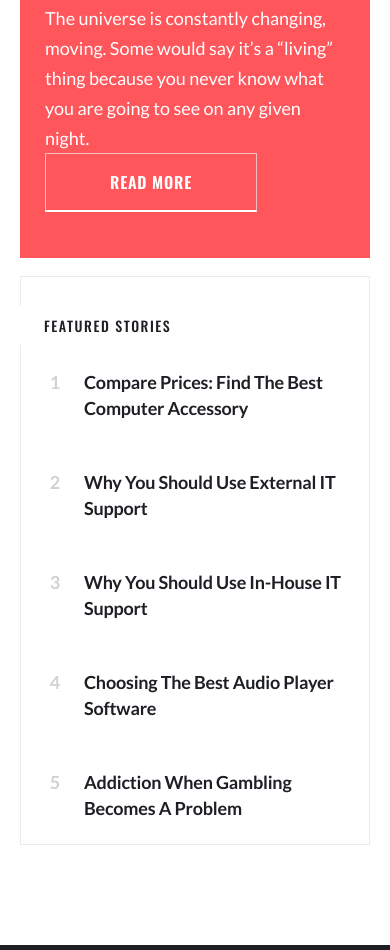
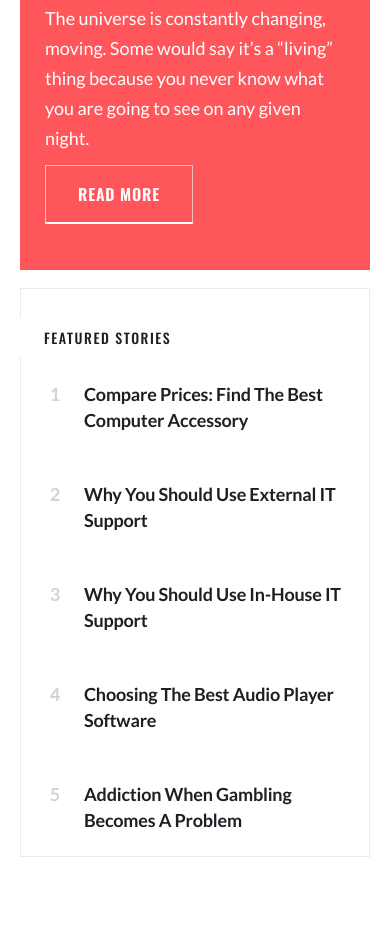
Before and after one commit to pds0309/pds0309-preonboarding, a plain HTML site: page index.html in a window 390 px wide. Shown: the part 2339-3289 px from the top of the page. Drawn offline with nearby package versions, Linux system fonts and the light colour scheme.

Commit message:
feat: readmore button responsive

```diff
--- a/main.css
+++ b/main.css
@@ -146,13 +146,20 @@
 }
 
 .card-pop-article button {
-  padding: 16px 64px !important;
+  padding: 16px 64px;
   border: 1px solid var(--color-white-70);
   border-bottom: 2px solid var(--color-white);
   font-size: 16px;
   font-weight: 600;
   letter-spacing: 0.8px;
   white-space: nowrap;
+}
+
+@media (max-width: 991px) {
+  .card-pop-article button {
+    margin-top: 12px;
+    padding: 16px 32px;
+  }
 }
 
 .card.feature-stories {
```
